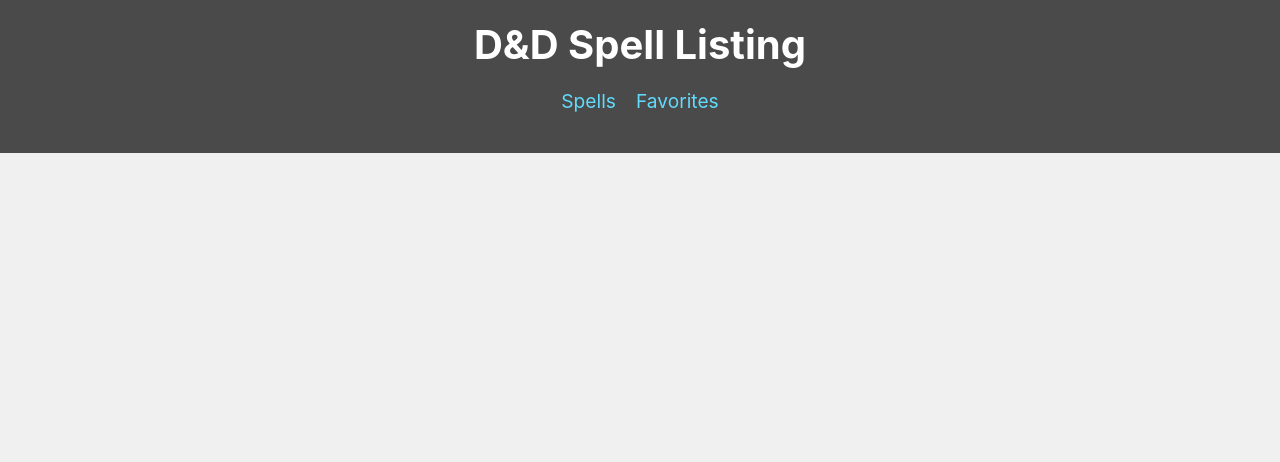
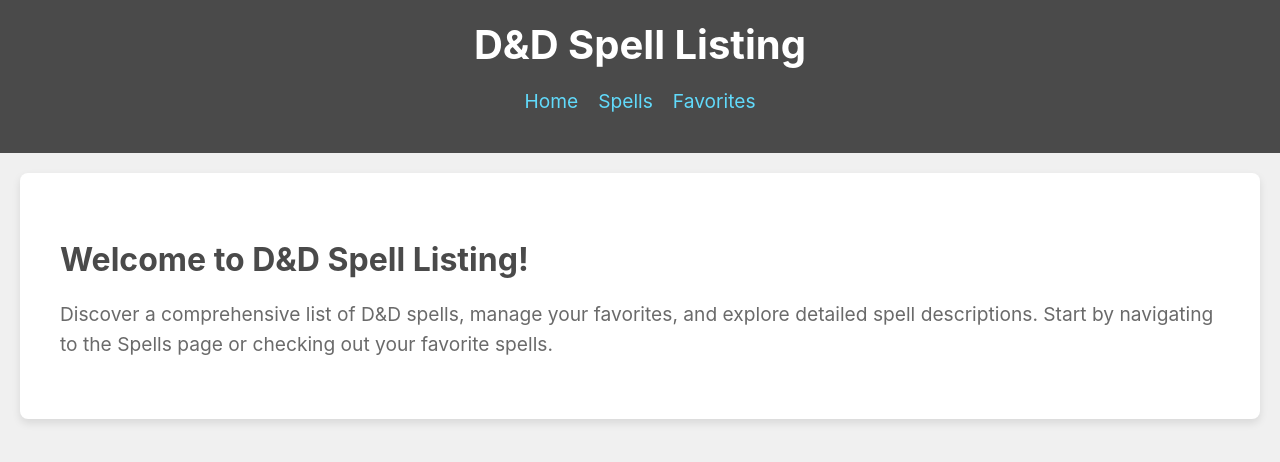
Before and after one commit to shailjasarawagi/dnd5eapi_website, a React (Create React App) app: page / in a window 1280 px wide. Shown: the top 462 px of the page. Built offline with nearby package versions, Linux system fonts and the light colour scheme.

Commit message:
Added Homescreen and test cases changed
-Added HomeScreen design
- Added test case for in spellrow

```diff
--- a/package.json
+++ b/package.json
@@ -29,7 +29,7 @@
   "scripts": {
     "start": "react-scripts start",
     "predeploy": "npm run build",
-    "deploy": "gh-pages -d build -r https://github.com/shailjasarawagi/dnd5eapi_website.git",
+    "deploy": "gh-pages -d build",
     "build": "react-scripts build",
     "test": "jest",
     "eject": "react-scripts eject"
--- a/src/App.tsx
+++ b/src/App.tsx
@@ -1,5 +1,5 @@
 import React from "react";
-import { Link, Outlet } from "react-router-dom"; // Importing necessary components from React Router
+import { Link, Outlet, useLocation } from "react-router-dom"; // Importing necessary components from React Router
 import styled from "styled-components";
 
 // Styled components for the main layout of the app
@@ -45,17 +45,56 @@
   padding: 20px;
 `;
 
+const HomePageContent = styled.section`
+  background-color: #fff;
+  padding: 40px;
+  margin: 20px;
+  border-radius: 8px;
+  box-shadow: 0 4px 8px rgba(0, 0, 0, 0.1);
+  text-align: left;
+`;
+
+const WelcomeMessage = styled.h2`
+  font-size: 2rem;
+  color: #4a4a4a;
+  margin-bottom: 20px;
+`;
+
+const Description = styled.p`
+  font-size: 1.2rem;
+  color: #6a6a6a;
+  line-height: 1.6;
+`;
+
 // Main App component
 const App: React.FC = () => {
+  const location = useLocation(); // Hook to get the current location
+
   return (
     <AppContainer>
+      {/* Header of the application */}
       <AppHeader>
         <Title>D&D Spell Listing</Title>
         <Navigation>
+          <NavLink to="/">Home</NavLink>
           <NavLink to="/spells">Spells</NavLink>
           <NavLink to="/favorites">Favorites</NavLink>
         </Navigation>
       </AppHeader>
+
+      {/* Conditionally render home page content only on the home route */}
+      {location.pathname === "/" && (
+        <HomePageContent>
+          <WelcomeMessage>Welcome to D&D Spell Listing!</WelcomeMessage>
+          <Description>
+            Discover a comprehensive list of D&D spells, manage your favorites,
+            and explore detailed spell descriptions. Start by navigating to the
+            Spells page or checking out your favorite spells.
+          </Description>
+        </HomePageContent>
+      )}
+
+      {/* Main content area where nested routes will be rendered */}
       <MainContent>
         <Outlet /> {/* Outlet for rendering nested routes */}
       </MainContent>
--- a/src/components/elements/SpellRow.tsx
+++ b/src/components/elements/SpellRow.tsx
@@ -7,7 +7,7 @@
 // Styled components for the spell row
 const SpellRowContainer = styled.div`
   display: grid;
-  grid-template-columns: 1fr auto;
+  grid-template-columns: 2fr 2fr auto;
   gap: 10px;
   padding-right: 50px;
   align-items: center;
@@ -26,7 +26,12 @@
   }
 `;
 
-const FavoriteIcon = styled(FaStar)<{ isfavorite: boolean }>`
+const FavoriteIconContainer = styled.div`
+  display: flex;
+  align-items: center;
+`;
+
+const StyledFaStar = styled(FaStar)<{ isfavorite: boolean }>`
   color: ${({ isfavorite }) => (isfavorite ? "#ffc107" : "#ccc")};
   cursor: pointer;
   &:hover {
@@ -58,11 +63,15 @@
           <SpellName>{spell.name}</SpellName>
         </Link>
         {/* Favorite icon with conditional styling and click handler */}
-        <FavoriteIcon
-          isfavorite={isfavorite}
-          onClick={handleFavoriteClick}
-          aria-label={isfavorite ? "Remove from favorites" : "Add to favorites"}
-        />
+        <FavoriteIconContainer>
+          <StyledFaStar
+            isfavorite={isfavorite ? isfavorite : false}
+            onClick={handleFavoriteClick}
+            aria-label={
+              isfavorite ? "Remove from favorites" : "Add to favorites"
+            }
+          />
+        </FavoriteIconContainer>
       </SpellRowContainer>
     );
   }
```
Also changed, not shown: 2 other files (tests, documents, lock files or other folders).
